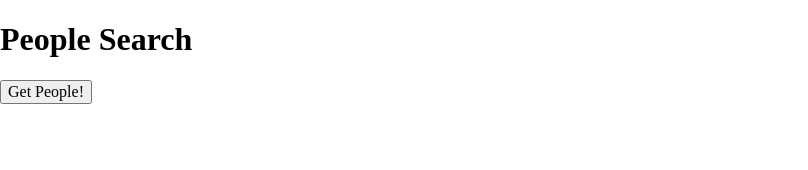
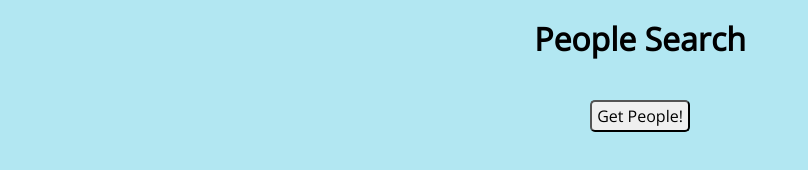
Before and after one commit to gness1804/nutshell-rest-api, a website: page public/index.html in a window 1280 px wide. Shown: the whole page, without its empty margins (0-808 px from the left). Drawn offline with nearby package versions, Linux system fonts and the light colour scheme.

Commit message:
Add styling

```diff
--- a/public/index.html
+++ b/public/index.html
@@ -5,8 +5,9 @@
     <meta name="viewport" content="width=device-width"/>
     <script src="https://ajax.googleapis.com/ajax/libs/jquery/1.12.4/jquery.min.js"></script>
     <script src="https://unpkg.com/axios/dist/axios.min.js"></script>
+    <link href="https://fonts.googleapis.com/css?family=Open+Sans" rel="stylesheet">
+    <link rel="stylesheet" style="text/css" href="https://cdnjs.cloudflare.com/ajax/libs/normalize/4.2.0/normalize.css"/>
     <link rel="stylesheet" style="text/css" href="styles.css"/>
-    <link rel="stylesheet" style="text/css" href="https://cdnjs.cloudflare.com/ajax/libs/normalize/4.2.0/normalize.css"/>
     <title>People Search</title>
   </head>
   <body>
--- a/public/styles.css
+++ b/public/styles.css
@@ -0,0 +1,20 @@
+html {
+  background-color: rgb(178, 231, 242);
+  font-family: 'Open Sans', sans-serif;
+  text-align: center;
+}
+
+#main-button {
+  border-radius: 5px;
+  margin: 20px auto;
+  padding: 5px;
+}
+
+#main-button:hover {
+  background-color: #FFF;
+  cursor: pointer;
+}
+
+.person-container {
+  margin: 40px auto;
+}
```
